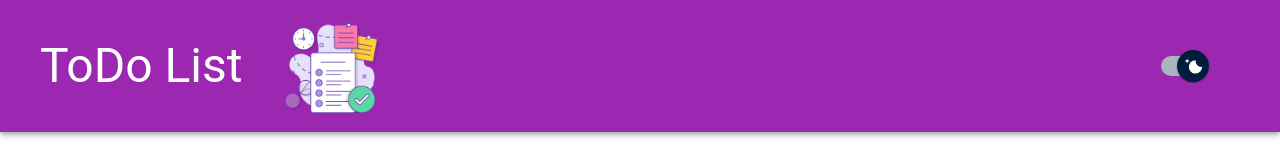
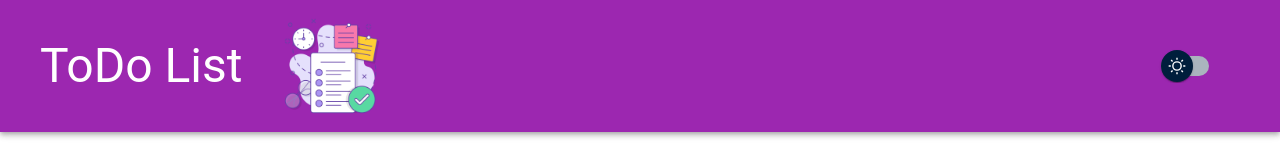
Before and after one commit to Alozi/todo-list, a React (Vite) app: page / in a window 1280 px wide. Shown: the top 153 px of the page. Built offline with nearby package versions, Linux system fonts and the light colour scheme; some icons are missing.

Commit message:
Add setIsDarkMode with useState to header component

```diff
--- a/src/components/Header.tsx
+++ b/src/components/Header.tsx
@@ -1,3 +1,4 @@
+import { useState } from "react";
 import {
   Box,
   AppBar,
@@ -9,8 +10,6 @@ import {
 } from "@mui/material";
 import { styled } from "@mui/material/styles";
 import AddIcon from "@mui/icons-material/Add";
-import Brightness4Icon from "@mui/icons-material/Brightness4";
-import Brightness5Icon from "@mui/icons-material/Brightness5";
 
 import todoIcon from "../assets/work-order.png";
 
@@ -71,6 +70,10 @@ const MaterialUISwitch = styled(Switch)(({ theme }) => ({
 }));
 
 export default function Header({ focusInput }: { focusInput: () => void }) {
+  const [isDarkMode, setIsDarkMode] = useState(false);
+
+  console.log(isDarkMode);
+
   return (
     <AppBar
       position="static"
@@ -94,7 +97,13 @@ export default function Header({ focusInput }: { focusInput: () => void }) {
             <AddIcon />
           </IconButton>
           <FormControlLabel
-            control={<MaterialUISwitch sx={{ m: 1 }} defaultChecked />}
+            control={
+              <MaterialUISwitch
+                sx={{ m: 1 }}
+                // defaultChecked
+                onChange={(e) => setIsDarkMode(e.target.checked)}
+              />
+            }
             label=""
           />
         </div>
```
